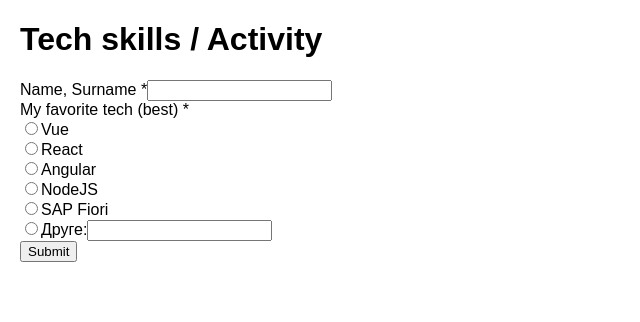
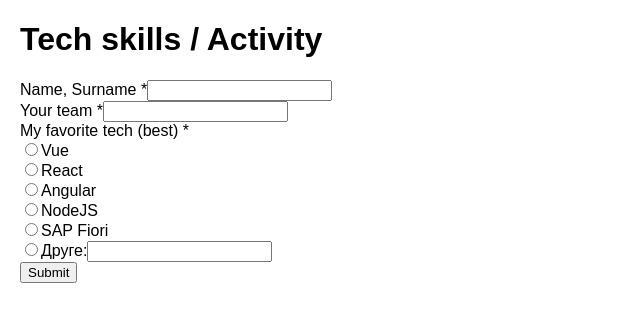
Before and after one commit to cxsarina/KOP, a React (Create React App) app in the folder lab3/lab3/: page / in a window 1280 px wide. Shown: the top 322 px of the page, without its empty margins (0-640 px from the left). Built offline with nearby package versions, Linux system fonts and the light colour scheme.

Commit message:
Створено новий компонент для створення форми Team

```diff
--- a/lab3/lab3/src/App.css
+++ b/lab3/lab3/src/App.css
@@ -2,3 +2,7 @@
     font-family: Arial, sans-serif;
     margin: 20px;
 }
+.error {
+    color: red;
+    font-size: 12px;
+}
--- a/lab3/lab3/src/App.js
+++ b/lab3/lab3/src/App.js
@@ -3,6 +3,7 @@ import { useForm, FormProvider } from 'react-hook-form';
 import NameSurname from './components/NameSurname';
 import FavoriteTech from "./components/FavoriteTech";
 import './App.css';
+import Team from "./components/Team";
 
 function App() {
     const methods = useForm();
@@ -17,6 +18,7 @@ function App() {
             <FormProvider {...methods}>
                 <form onSubmit={methods.handleSubmit(onSubmit)}>
                     <NameSurname />
+                    <Team />
                     <FavoriteTech />
                     <button type="submit">Submit</button>
                 </form>
--- /dev/null
+++ b/lab3/lab3/src/components/Team.js
@@ -0,0 +1,13 @@
+import React from 'react';
+import {useFormContext} from 'react-hook-form';
+
+function Team() {
+    const {register, formState: {errors}} = useFormContext();
+    return (<div className="form-group">
+        <label htmlFor="team">Your team *</label>
+        <input type="text"
+               id="team" {...register("team", {required: "Це обов'язкове питання."})} /> {errors.team &&
+        <span className="error">{errors.team.message}</span>} </div>);
+}
+
+export default Team;
```
